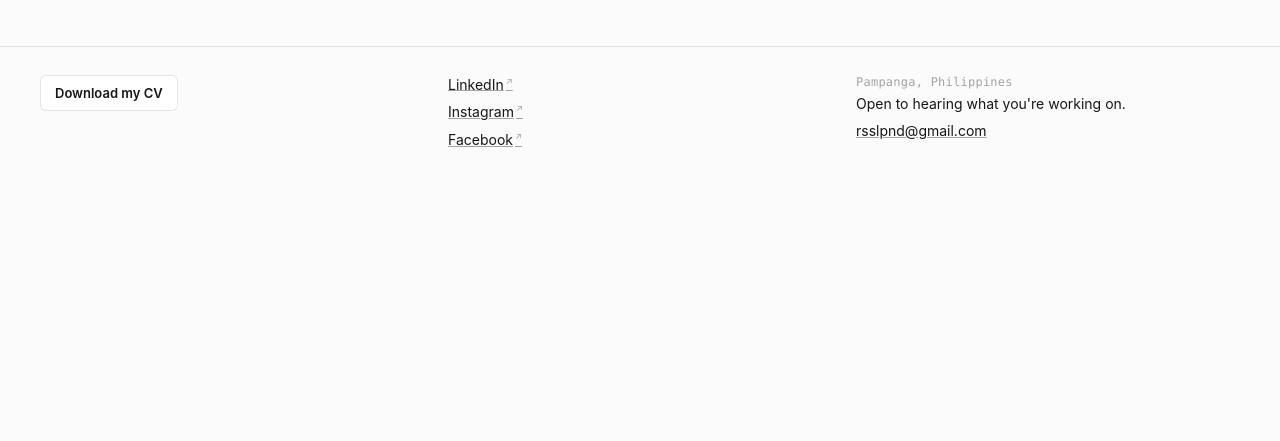
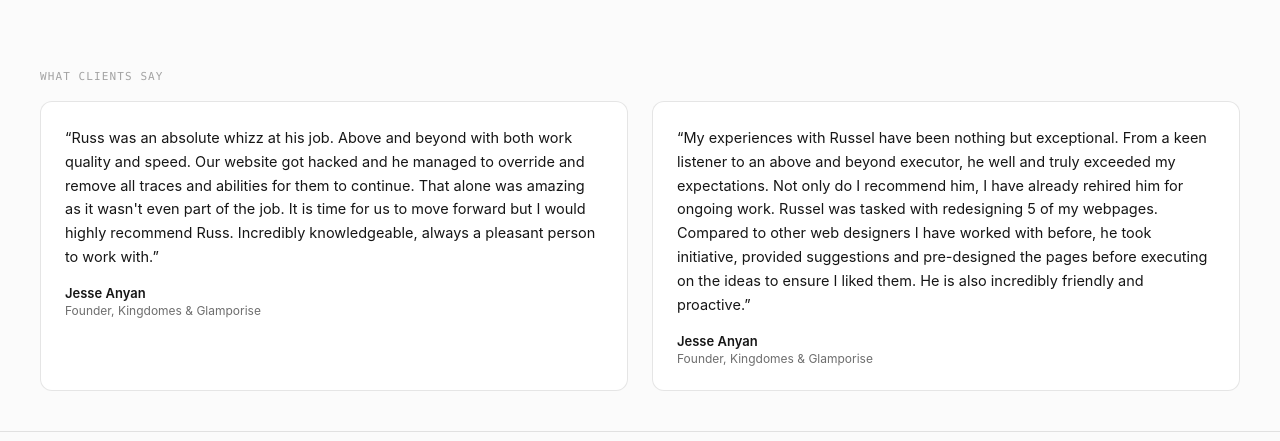
Before and after one commit to russp123/portfolio, a website with bundled scripts: page index.html in a window 1280 px wide. Shown: the part 2041-2482 px from the top of the page. Before the commit the page ends 2237 px from the top, so only its background shows below. Built offline with nearby package versions, Linux system fonts and the light colour scheme.

Commit message:
New home page section (compacted version with the what I do section + testimonials addition

```diff
--- a/css/style.css
+++ b/css/style.css
@@ -758,6 +758,37 @@ main { padding: 40px; flex: 1; }
   white-space: nowrap;
 }
 
+/* "What clients say" — real reviews, quoted verbatim. Sits between the
+   project grid and the footer. */
+.testimonials { margin-top: 64px; }
+.testimonials-grid {
+  display: grid;
+  grid-template-columns: repeat(2, 1fr);
+  gap: 24px;
+  margin-top: 18px;
+}
+.testimonial-card {
+  margin: 0;
+  padding: 24px;
+  background: var(--bg-elevated);
+  border: 1px solid var(--border);
+  border-radius: 12px;
+  display: flex;
+  flex-direction: column;
+  gap: 16px;
+}
+.testimonial-quote {
+  margin: 0;
+  font-size: 14.5px;
+  line-height: 1.65;
+  color: var(--text-primary);
+}
+.testimonial-quote::before { content: "\201C"; }
+.testimonial-quote::after { content: "\201D"; }
+.testimonial-attribution { display: flex; flex-direction: column; gap: 2px; }
+.testimonial-name { font-size: 13px; font-weight: 600; color: var(--text-primary); }
+.testimonial-role { font-size: 12px; color: var(--text-secondary); }
+
 @media (max-width: 900px) {
   .top-grid { grid-template-columns: 1fr; gap: 32px; }
   /* Avatar sits above the About text instead of squeezed beside it
@@ -766,6 +797,7 @@ main { padding: 40px; flex: 1; }
   /* keep row-gap 0 so the masonry span math (js/theme.js) stays the
      source of vertical spacing; only the column count/gap changes. */
   .projects-grid { grid-template-columns: repeat(2, 1fr); column-gap: 12px; row-gap: 0; }
+  .testimonials-grid { grid-template-columns: 1fr; }
 }
 @media (max-width: 600px) {
   /* Stack the header, and start its content BELOW the fixed top row (the
--- a/index.html
+++ b/index.html
@@ -85,6 +85,11 @@
       </div>
 
       <section class="projects-grid" id="projects-grid"></section>
+
+      <section class="testimonials" id="testimonials-section">
+        <div class="section-label">What clients say</div>
+        <div class="testimonials-grid" id="testimonials-grid"></div>
+      </section>
     </main>
 
     <footer class="site-footer">
@@ -242,6 +247,25 @@
       // Defined in js/theme.js; called here because the cards above
       // were just built and don't exist during theme.js's own init.
       if (typeof initProjectMasonry === "function") initProjectMasonry();
+
+      // Testimonials — real client reviews (verbatim, from Upwork).
+      const testimonialsGrid = document.getElementById("testimonials-grid");
+      const testimonialsSection = document.getElementById("testimonials-section");
+      if (testimonialsGrid && Array.isArray(PORTFOLIO.testimonials) && PORTFOLIO.testimonials.length) {
+        testimonialsGrid.innerHTML = PORTFOLIO.testimonials
+          .map(
+            (t) => `<figure class="testimonial-card">
+              <blockquote class="testimonial-quote">${t.quote}</blockquote>
+              <figcaption class="testimonial-attribution">
+                <span class="testimonial-name">${t.name}</span>
+                <span class="testimonial-role">${t.role}</span>
+              </figcaption>
+            </figure>`
+          )
+          .join("");
+      } else if (testimonialsSection) {
+        testimonialsSection.remove();
+      }
     });
   </script>
 </body>
--- a/js/data.js
+++ b/js/data.js
@@ -235,6 +235,26 @@ const PORTFOLIO = {
 
   ],
 
+  // ---- Home page: "What clients say" ----
+  // Real client reviews (verbatim, originally left on Upwork before
+  // moving off-platform). Both from Jesse Anyan, Founder of Kingdomes
+  // Leisure Pty Ltd (and Glamporise, the brand under it) — credited by
+  // role rather than repeating "Kingdomes" twice.
+  testimonials: [
+    {
+      quote:
+        "Russ was an absolute whizz at his job. Above and beyond with both work quality and speed. Our website got hacked and he managed to override and remove all traces and abilities for them to continue. That alone was amazing as it wasn't even part of the job. It is time for us to move forward but I would highly recommend Russ. Incredibly knowledgeable, always a pleasant person to work with.",
+      name: "Jesse Anyan",
+      role: "Founder, Kingdomes & Glamporise",
+    },
+    {
+      quote:
+        "My experiences with Russel have been nothing but exceptional. From a keen listener to an above and beyond executor, he well and truly exceeded my expectations. Not only do I recommend him, I have already rehired him for ongoing work. Russel was tasked with redesigning 5 of my webpages. Compared to other web designers I have worked with before, he took initiative, provided suggestions and pre-designed the pages before executing on the ideas to ensure I liked them. He is also incredibly friendly and proactive.",
+      name: "Jesse Anyan",
+      role: "Founder, Kingdomes & Glamporise",
+    },
+  ],
+
   // ---- Footer / top "Links" column (appears on every page) ----
   links: [
     { label: "LinkedIn", url: "https://linkedin.com/in/russel-pineda-4b9441347" },
```
Also changed, not shown: configurator.html (+6 -0 lines).
